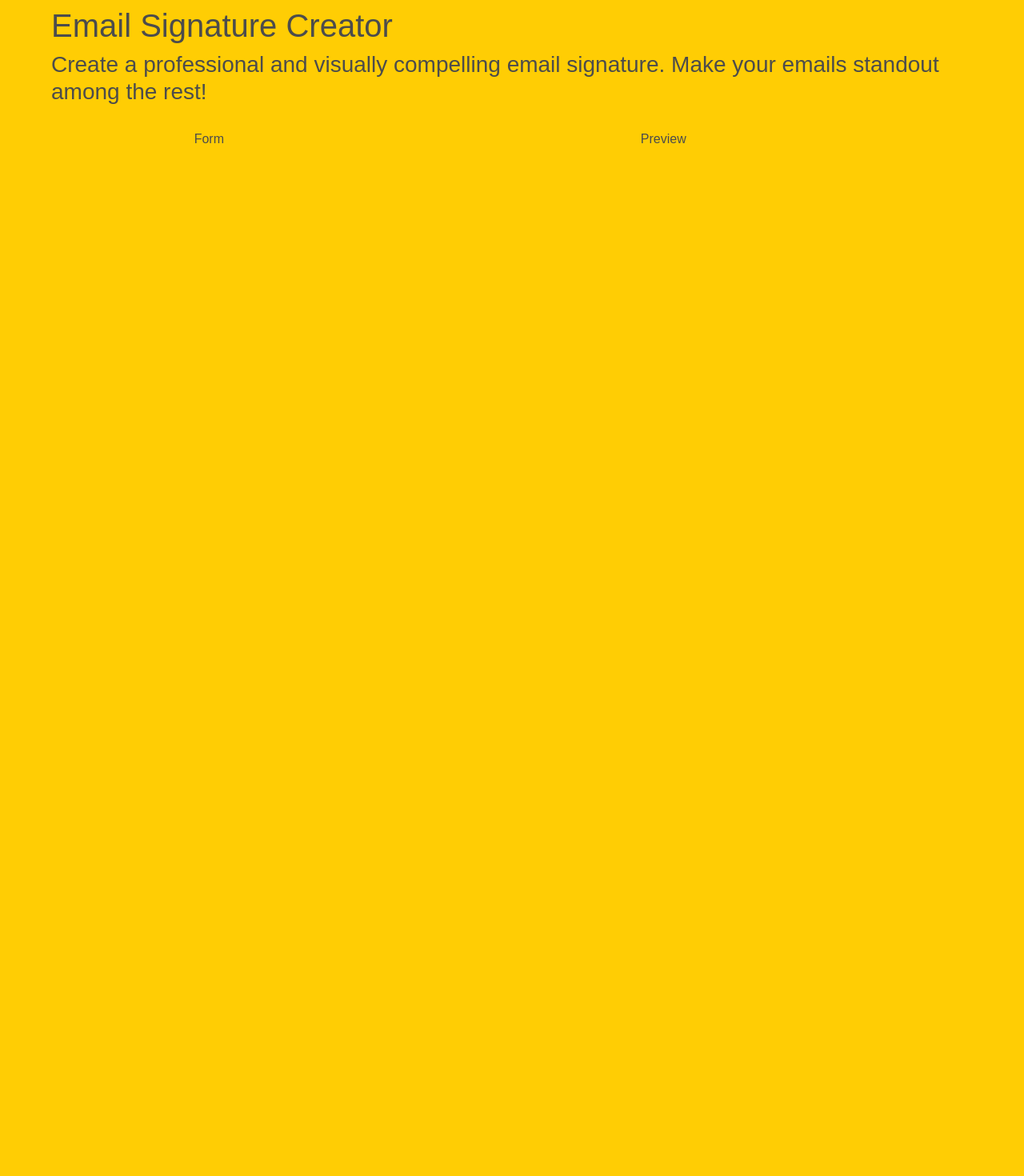
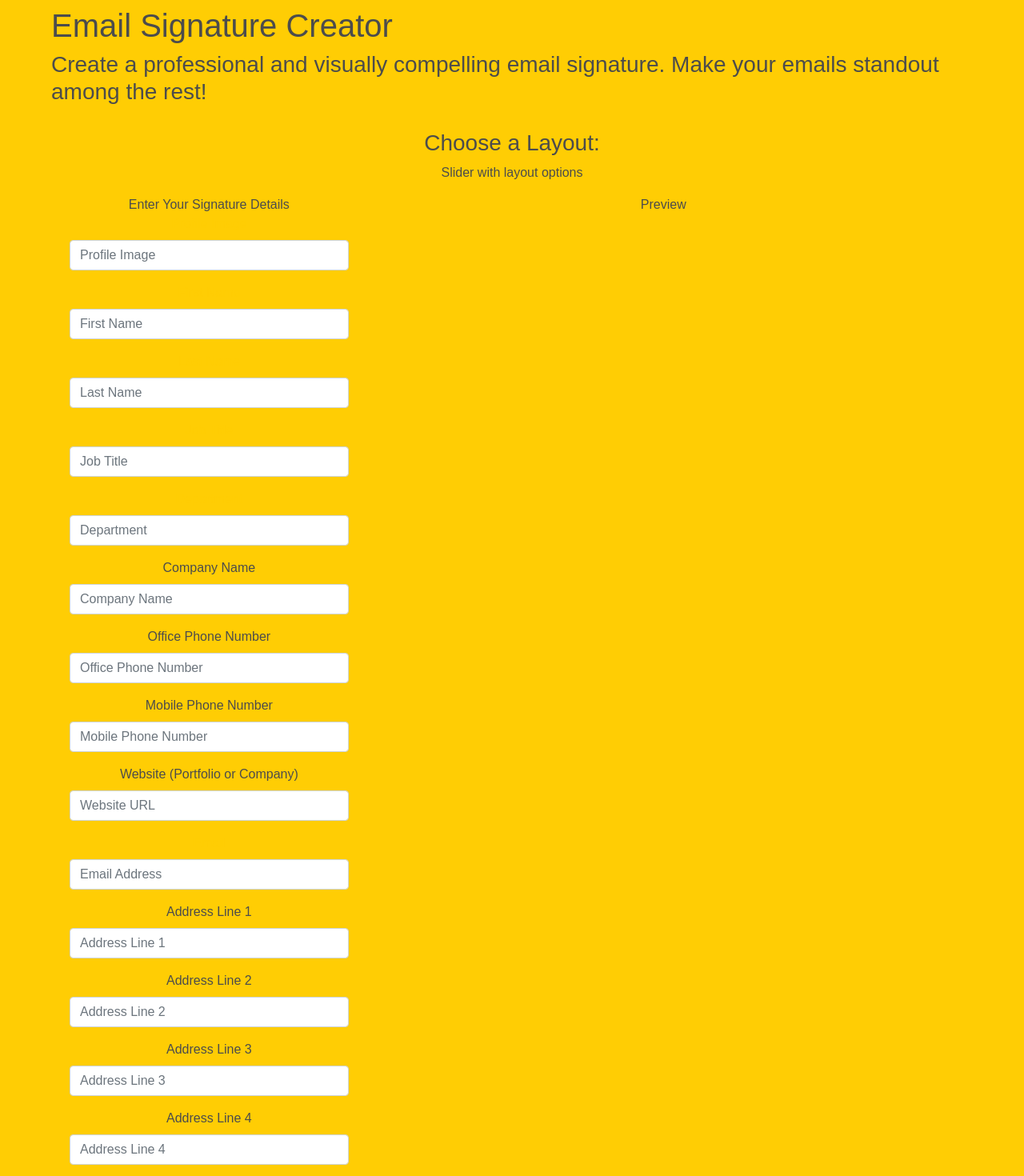
Before and after one commit to abeciana1/email-signature-frontend, a React (Create React App) app: page /signature-creator in a window 1280 px wide. Shown: the part 80-1550 px from the top of the page at 80% size. Before the commit the page ends 800 px from the top, so only its background shows below. Built offline with nearby package versions, Linux system fonts and the light colour scheme; a web font is replaced by a local one.

Commit message:
Creating email signature details form - still in progress

```diff
--- /dev/null
+++ b/src/components/forms/EmailSignatureDetailsForm.js
@@ -0,0 +1,110 @@
+import React from 'react'
+
+import { Form } from 'react-bootstrap'
+import { connect } from "react-redux";
+
+class EmailSignatureDetailsForm extends React.Component {
+
+    state = {
+        profile_image: "",
+        first_name : "",
+        last_name : "",
+        job_title : "",
+        department : "",
+        company_name : "",
+        office_phone : "",
+        mobile_phone : "",
+        website_url : "",
+        email : "",
+        address_1 : "",
+        address_2 : "",
+        address_3 : "",
+        address_4 : "",
+        linkedin : "",
+        twitter : "",
+        github : "",
+        bonus_field: ""
+    }
+
+    changeHandler = (e) => {
+        this.setState({
+            [e.target.name] : e.target.value
+        })
+    }
+
+    render() {
+        console.log(this.props)
+        return (
+            <React.Fragment>
+                <Form>
+                    <Form.Group>
+                        <Form.Label style={{ "color": "#FFCD04" }}>Profile Image</Form.Label>
+                        <Form.Control type="text" placeholder="Profile Image" name="profile_image" value={this.props.profile_image} onChange={this.changeHandler} />
+                    </Form.Group>
+                    <Form.Group>
+                        <Form.Label style={{"color":"#FFCD04"}}>First Name</Form.Label>
+                        <Form.Control type="text" placeholder="First Name" name="first_name" value={this.state.first_name} onChange={this.changeHandler} />
+                    </Form.Group>
+                    <Form.Group>
+                        <Form.Label style={{"color":"#FFCD04"}}>Last Name</Form.Label>
+                        <Form.Control type="text" placeholder="Last Name" name="last_name" value={this.state.last_name} onChange={this.changeHandler} />
+                    </Form.Group>
+                    <Form.Group>
+                        <Form.Label style={{ "color": "#FFCD04" }}>Job Title</Form.Label>
+                        <Form.Control type="text" placeholder="Job Title" name="job_title" value={this.state.job_title} onChange={this.changeHandler}/>
+                    </Form.Group>
+                    <Form.Group>
+                        <Form.Label style={{"color":"#FFCD04"}}>Department</Form.Label>
+                        <Form.Control type="text" placeholder="Department" name="department" value={this.state.department} onChange={this.changeHandler}/>
+                    </Form.Group>
+                    <Form.Group>
+                        <Form.Label>Company Name</Form.Label>
+                        <Form.Control type="text" placeholder="Company Name" name="company_name" value={this.state.company_name} onChange={this.changeHandler}/>
+                    </Form.Group>
+                    <Form.Group>
+                        <Form.Label>Office Phone Number</Form.Label>
+                        <Form.Control type="text" placeholder="Office Phone Number" name="office_phone" value={this.state.office_phone} onChange={this.changeHandler}/>
+                    </Form.Group>
+                    <Form.Group>
+                        <Form.Label>Mobile Phone Number</Form.Label>
+                        <Form.Control type="text" placeholder="Mobile Phone Number" name="mobile_phone" value={this.state.mobile_phone} onChange={this.changeHandler}/>
+                    </Form.Group>
+                    <Form.Group>
+                        <Form.Label>Website (Portfolio or Company)</Form.Label>
+                        <Form.Control type="text" placeholder="Website URL" name="website_url" value={this.state.website_url} onChange={this.changeHandler}/>
+                    </Form.Group>
+                    <Form.Group>
+                        <Form.Label style={{"color":"#FFCD04"}}>Email</Form.Label>
+                        <Form.Control type="email" placeholder="Email Address" name="email" value={this.state.email} onChange={this.changeHandler} />
+                    </Form.Group>
+                    <Form.Group>
+                        <Form.Label>Address Line 1</Form.Label>
+                        <Form.Control type="text" placeholder="Address Line 1" name="address_1" value={this.state.address_1} onChange={this.changeHandler} />
+                    </Form.Group>
+                    <Form.Group>
+                        <Form.Label>Address Line 2</Form.Label>
+                        <Form.Control type="text" placeholder="Address Line 2" name="address_2" value={this.state.address_2} onChange={this.changeHandler} />
+                    </Form.Group>
+                    <Form.Group>
+                        <Form.Label>Address Line 3</Form.Label>
+                        <Form.Control type="text" placeholder="Address Line 3" name="address_3" value={this.state.address_3} onChange={this.changeHandler} />
+                    </Form.Group>
+                    <Form.Group>
+                        <Form.Label>Address Line 4</Form.Label>
+                        <Form.Control type="text" placeholder="Address Line 4" name="address_4" value={this.state.address_4} onChange={this.changeHandler} />
+                    </Form.Group>
+                </Form>
+            </React.Fragment>
+        )
+    }
+}
+
+const mapStateToProps = (state) => {
+    return state
+}
+
+// const mapDispatchToProps = {
+
+// }
+
+export default connect(mapStateToProps, null)(EmailSignatureDetailsForm)
--- a/src/components/pages/logged-in-pages/EmailSignture.js
+++ b/src/components/pages/logged-in-pages/EmailSignture.js
@@ -1,7 +1,7 @@
 import React from 'react';
 import { Helmet } from "react-helmet";
 import FullPageLayout from '../../layouts/page-layouts/FullPageLayout'
-
+import EmailSignatureDetailsForm from '../../forms/EmailSignatureDetailsForm'
 import MediaQuery from "react-responsive";
 
 import { Col, Row } from 'react-bootstrap'
@@ -23,10 +23,13 @@ const EmailSignature = (props) => {
                     </h2>
                 </MediaQuery>
                 <MediaQuery minWidth={1026}>
-                    <div style={{"padding":"2%", "textAlign": "center"}}>
+                    <div style={{ "padding": "2%", "textAlign": "center" }}>
+                        <h3>Choose a Layout:</h3>
+                        <p>Slider with layout options</p>
                         <Row>
                             <Col sm={4}>
-                                Form
+                                Enter Your Signature Details
+                                <EmailSignatureDetailsForm />
                             </Col>
                             <Col sm={8}>
                                 Preview
```
